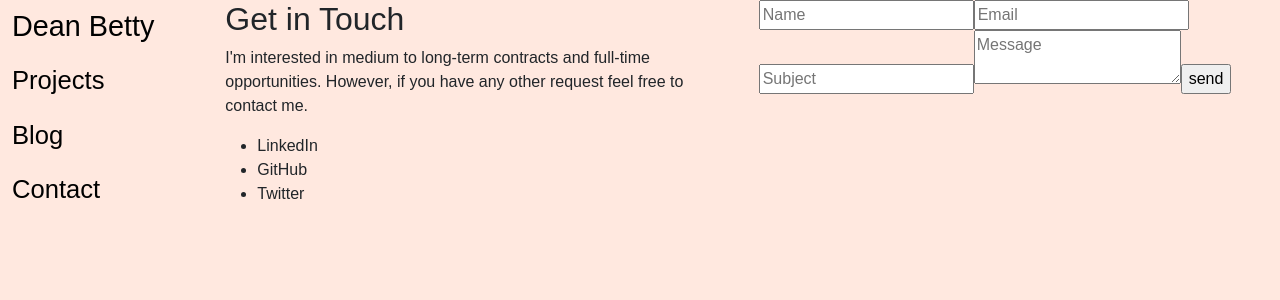
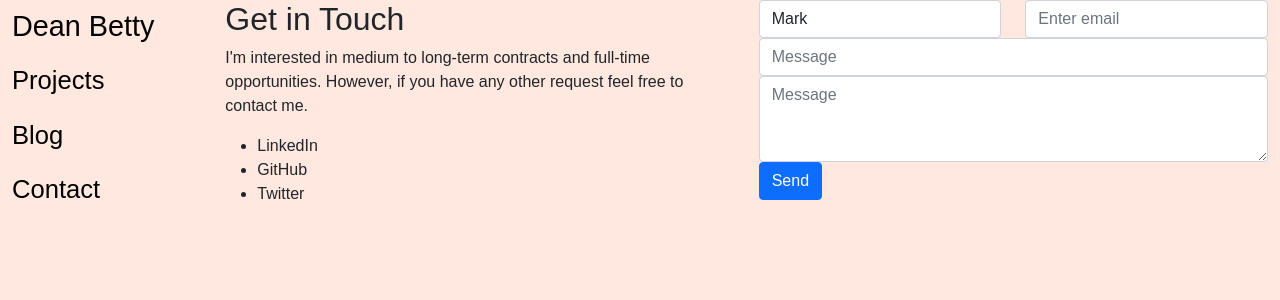
Before and after one commit to deanpointblank/Portfolio_v3, a React (Create React App) app: page /contact in a window 1280 px wide. Shown: the top 300 px of the page. Built offline with nearby package versions, Linux system fonts and the light colour scheme; a web font is replaced by a local one.

Commit message:
add boostrap forms to contactForm

```diff
--- a/src/Components/contactForm.js
+++ b/src/Components/contactForm.js
@@ -1,13 +1,37 @@
 import React, { Component } from 'react';
+import { Form, Button, Row, Col } from 'react-bootstrap';
 
 export const ContactForm = () => {
     return(
-        <form>
-            <input type="text" name="name" placeholder="Name" id="name" value=""></input>
-            <input type="email" name="email" placeholder="Email" id="email" value=""></input>
-            <input type="text" name="subject" placeholder="Subject" id="subject" value=""></input>
-            <textarea type="text" name="message" placeholder="Message" id="message" value=""></textarea>
-            <input type="submit" value="send" />
-        </form>
+        <Form>
+            <Row>
+                <Col>
+                    <Form.Group>
+                        <Form.Control
+                        required
+                        type="text"
+                        placeholder="First name"
+                        defaultValue="Mark"
+                        />
+                    </Form.Group>
+                </Col>
+                <Col>
+                    <Form.Group>
+                        <Form.Control type="email" placeholder="Enter email" />
+                    </Form.Group>
+                </Col>
+            </Row>
+            <Form.Group>
+                <Form.Control type="text" placeholder="Message" />
+            </Form.Group>
+
+            <Form.Group>
+                <Form.Control as="textarea" placeholder="Message" rows="3" />
+            </Form.Group>
+
+            <Button variant="primary" type="submit">
+                Send
+            </Button>
+        </Form>
     )
 }
```
